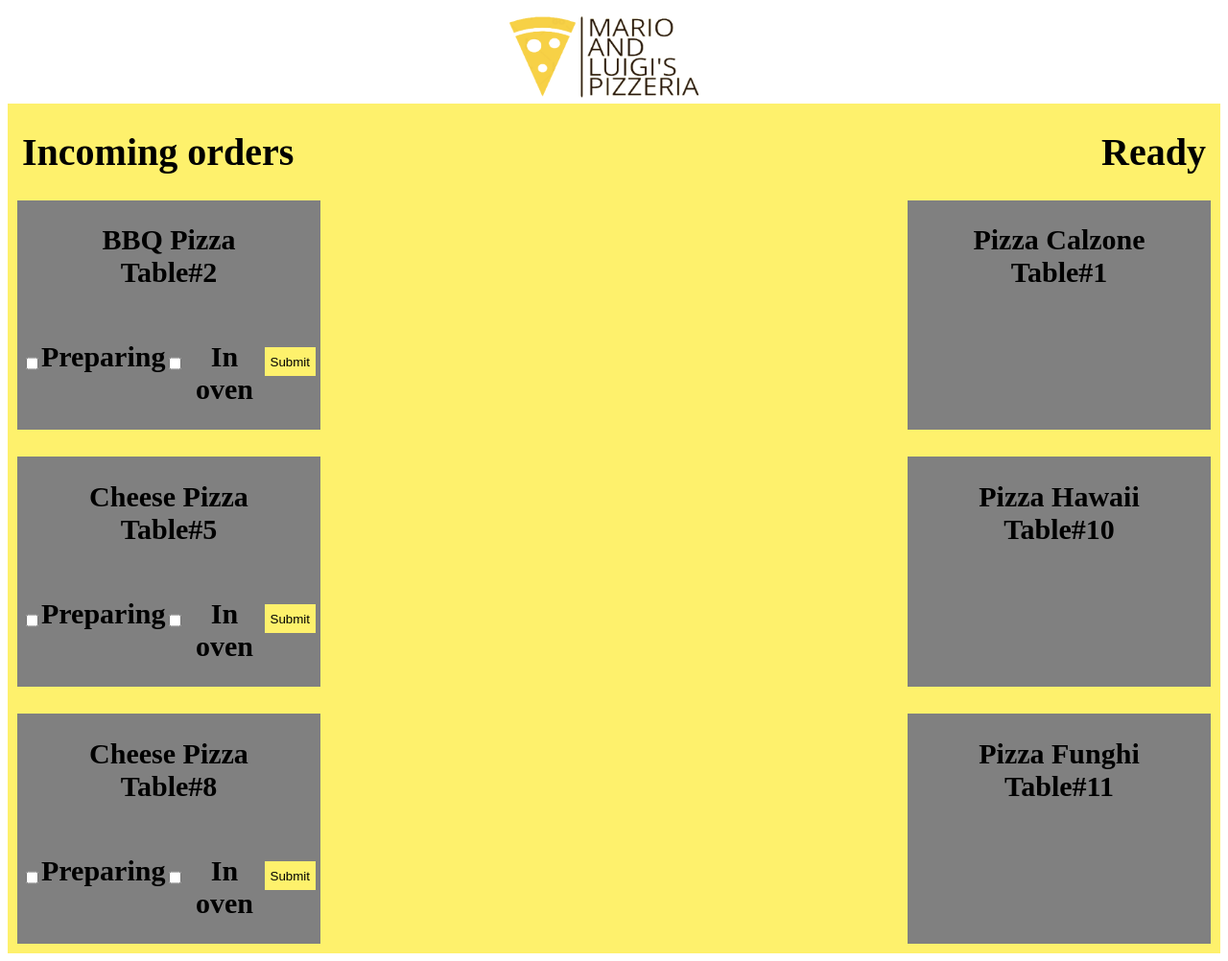
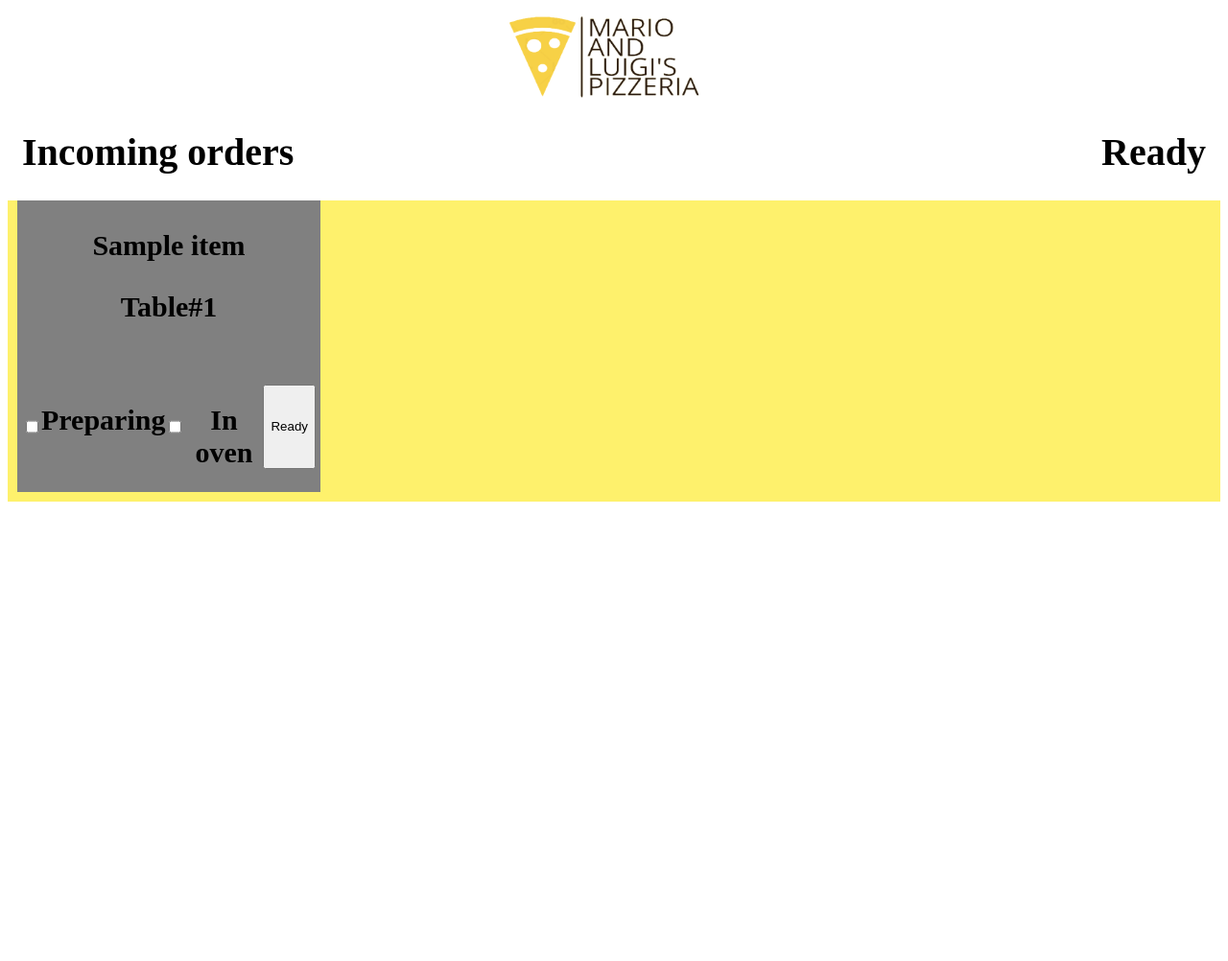
Before and after one commit to jimmmmothy/Pizzeria-Group-Project-4-Guys-, a Flask app: template templates/luigi.html in a window 1280 px wide. Shown: the whole page at 96% size. After the commit the page ends 523 px from the top, so only its background shows below. Run offline with Flask 2, Linux system fonts and the light colour scheme; the template is opened without the code that fills it: most values are stand-ins (such as "Sample title", 1, 10 or a date in 2020).

Commit message:
Order gets sent to staff and displayed

```diff
--- a/app.py
+++ b/app.py
@@ -1,3 +1,4 @@
+import csv
 from flask import Flask, render_template, request, redirect
 
 app = Flask(__name__)
@@ -12,10 +13,62 @@ def menu():
 
 @app.route('/pay', methods = ['POST'])
 def pay():
-    temp = request.get_json()
-    print(temp)
+    order = request.get_json()
+
+    orderData = []
+
+    # make the order writable for a csv file
+    # make every individual item a key value pair with the table number
+    for key in order:
+        if key != "orderNumber":
+            for i in range(int(order[key])):
+                item = []
+                item.append(order["orderNumber"])
+                item.append(key)
+                orderData.append(item)
+
+    # writing the order in a csv file
+    write_order(orderData)
+
     return redirect('/complete')
 
 @app.route('/complete')
 def complete():
     return render_template('complete.html')
+
+@app.route('/staff')
+def staff():
+    order = read_order()
+
+    return render_template('luigi.html', order=order)
+
+@app.route('/order-ready')
+def order_ready():
+    order = read_order()
+
+
+
+
+def write_order(order):
+    with open('orders.csv', 'a', newline='') as f:
+        writer = csv.writer(f)
+        writer.writerows(order)
+
+    return "File has been written"
+
+def read_order():
+    order = []
+
+    with open("orders.csv", 'r') as filevar :
+        reader = csv.reader(filevar)
+        for row in reader :
+            order.append(row)
+
+    return order
+
+def update_file(updatedList):
+    with open("fakefacebook.txt","w",newline="") as f:
+        Writer=csv.writer(f)
+        Writer.writerows(updatedList)
+
+    return "File has been updated"
--- a/oven.py
+++ b/oven.py
@@ -44,7 +44,6 @@ def countdown(seconds):
     isFull = False
 
 def cook():
-    board.digital_pin_write(LED_PINS["yellow"], 0)
     board.digital_pin_write(LED_PINS["green"], 0)
     countdown(10) # TODO: Figure out how to input this time
     board.digital_pin_write(LED_PINS["green"], 1)
--- a/templates/luigi.html
+++ b/templates/luigi.html
@@ -10,72 +10,49 @@
 
 <body>
     <img src="../static/pizza and drink/logo.png" style="width:250px; height:100px;" class="center">
+
+    <div class="headercontent">
+        <h1>Incoming orders</h1>
+        <h1>Ready</h1>
+    </div>
+
+    {%for item in order%}
+
     <div class="row">
         <div class="headercontent">
-            <h1>Incoming orders</h1>
-            <h1>Ready</h1>
-        </div>
-        <div class="headercontent">
             <div class="menuheader">
-                <h2>BBQ Pizza<br>Table#2<br><br>
-                    <form action="/action_page.php">
+                <h2><p>{{item[1]}}</p><p>Table#{{item[0]}}</p><br>
+
                     <div class="headercontent">
                         <input type="checkbox" id="preparing" name="preparing" value="preparing">
                         <label for="preparing"> Preparing</label><br>
                         <input type="checkbox" id="inOven" name="inOven" value="inOven">
                         <label for="inOven"> In oven</label><br><br>
-                        <input type="submit" value="Submit">
+                        <input type="button" value="Ready" onclick="readyOrder(this)">
                     </div>
-                </form></h2>
+                </h2>
             </div>
-            <div class="menuheader">
+            <!-- <div class="menuheader">
                 <h2>Pizza Calzone<br>Table#1</h2>
-            </div>
+            </div> -->
         </div>
     </div>
 
-    <div class="row">
-        <br>
-        <div class="headercontent">
-            <div class="menuheader">
-                <h2>Cheese Pizza<br>Table#5<br><br>
-                    <form action="/action_page.php">
-                    <div class="headercontent">
-                        <input type="checkbox" id="preparing" name="preparing" value="preparing">
-                        <label for="preparing"> Preparing</label><br>
-                        <input type="checkbox" id="inOven" name="inOven" value="inOven">
-                        <label for="inOven"> In oven</label><br><br>
-                        <input type="submit" value="Submit">
-                    </div>
-                </form></h2>
-            </div>
-            <div class="menuheader">
-                <h2>Pizza Hawaii<br>Table#10</h2>
-            </div>
-        </div>
-    </div>
+    {%endfor%}
 
-    <div class="row">
-        <br>
-        <div class="headercontent">
-            <div class="menuheader">
-                <h2>Cheese Pizza<br>Table#8<br><br>
-                    <form action="/action_page.php">
-                    <div class="headercontent">
-                        <input type="checkbox" id="preparing" name="preparing" value="preparing">
-                        <label for="preparing"> Preparing</label><br>
-                        <input type="checkbox" id="inOven" name="inOven" value="inOven">
-                        <label for="inOven"> In oven</label><br><br>
-                        <input type="submit" value="Submit">
-                    </div>
-                </form></h2>
-            </div>
-            <div class="menuheader">
-                <h2>Pizza Funghi<br>Table#11</h2>
-            </div>
-        </div>
-    </div>
+    <script>
+        function readyOrder(currentElement) {
+            let nodeList = currentElement.parentElement.parentElement.childNodes
+            let item = nodeList[0].textContent
+            let tableNumber = nodeList[1].textContent.slice(-1)
 
+            if (tableNumber == 0) {
+                tableNumber = 10
+            }
+
+            //TODO: post to flask server
+        }
+    </script>
 </body>
 
 </html>
```
Also changed, not shown: orders.csv (added, +10 -0 lines).
